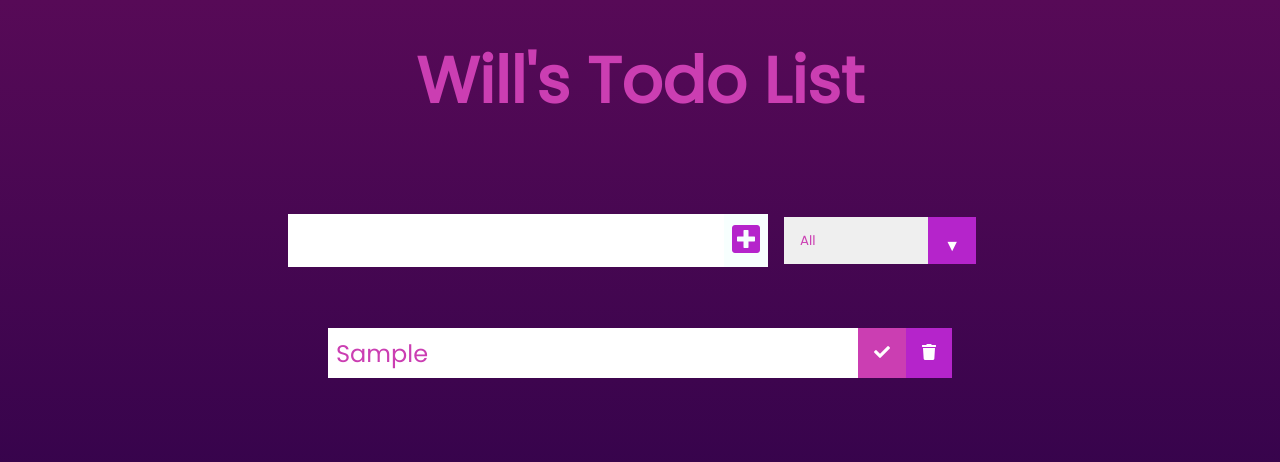
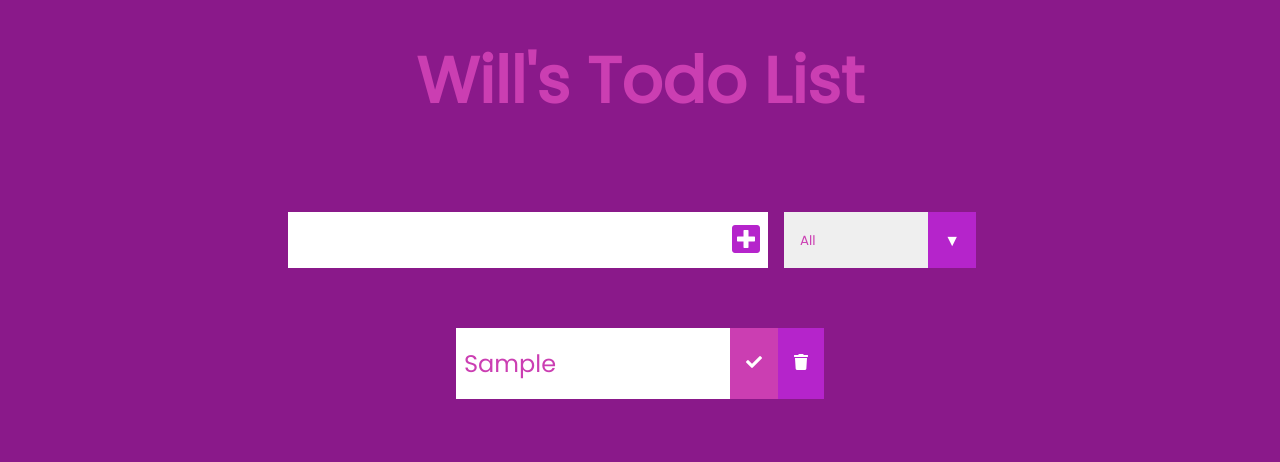
Before and after one commit to VyProductions/Todo_App, a React (Create React App) app: page / in a window 1280 px wide. Both pictures are taken after typing "Sample" into the empty fields and a click on the button 746 px from the left and 240 px from the top of the page. Shown: the top 462 px of the page. Built offline with nearby package versions, Linux system fonts and the light colour scheme.

Commit message:
Added hover highlight to todo entries, and added word wrapping to entries.

```diff
--- a/src/App.css
+++ b/src/App.css
@@ -4,13 +4,29 @@
     box-sizing: border-box;
   }
   body {
-    background-image: linear-gradient(180deg, #570A57 0%, #2E0249 75%);
+    background: #470947;
+    background-size: 175% 175%;
+    animation: gradient-anim 20s ease infinite;
     color: #cb3eb2;
     font-family: "Poppins", sans-serif;
     min-height: 100vh;
   }
   header {
     font-size: 2rem;
+    margin: auto;
+    text-align: center;
+  }
+
+  @keyframes gradient-anim {
+    0% {
+      background: #230023;
+    }
+    50% {
+      background: #8b198b;
+    }
+    100% {
+      background: #230023;
+    }
   }
 
   header,
@@ -22,17 +38,20 @@
   }
   form input,
   form button {
+    max-width: 50%;
+    height: 56px;
     padding: 0.5rem;
     font-size: 2rem;
     border: none;
     background: white;
+    color: #cb3eb2;
   }
   form input:focus {
     outline: none;
   }
   form button {
     color: #b524cb;
-    background: #f7fffe;
+    background: white;
     cursor: pointer;
     transition: all 0.3s ease;
   }
@@ -47,8 +66,9 @@
   }
 
   .todo-list {
-    min-width: 50%;
-    list-style: none;
+    min-width: 30%;
+    list-style:none;
+    transition: all 0.3s ease;
   }
 
   .todo {
@@ -59,13 +79,17 @@
     display: flex;
     justify-content: space-between;
     align-items: center;
-    transition: all 1s ease;
+    transition: all 0.5s ease;
   }
   .filter-todo {
     padding: 1rem;
+    color: #cb3eb2;
   }
   .todo li {
     flex: 1;
+  }
+  .todo:hover {
+    outline: 5px solid #cf83dbf6;
   }
 
   .trash-btn,
@@ -73,7 +97,10 @@
     background: #b524cb;
     color: white;
     border: none;
-    padding: 1rem;
+    padding-left: 1rem;
+    padding-right:1rem;
+    padding-top:1.65rem;
+    padding-bottom:1.65rem;
     cursor: pointer;
     font-size: 1rem;
     transition: all 0.3s ease;
@@ -84,6 +111,8 @@
   .todo-item {
     transition: all 0.3s ease;
     padding: 0rem 0.5rem;
+    overflow: hidden;
+    overflow-wrap: break-word;
   }
 
   .complete-btn:hover {
@@ -99,6 +128,7 @@
   }
 
   .fall {
+    outline: none;
     animation: fall-anim 0.5s ease forwards;
   }
 
@@ -119,6 +149,7 @@
     -webkit-appearance: none;
     -moz-appearance: none;
     -ms-appearance: none;
+    height:56px;
     appearance: none;
     outline: 0;
     box-shadow: none;
@@ -131,6 +162,7 @@
     margin: 1rem;
     position: relative;
     overflow: hidden;
+    max-width: 25%;
   }
   select {
     color: #cb3eb2;
--- a/src/components/Form.js
+++ b/src/components/Form.js
@@ -23,9 +23,9 @@ const Form = ({ todos, setTodos, inputText, setInputText, setStatus }) => {
     </button>
     <div className="select">
       <select onChange={statusHandler} name="todos" className="filter-todo">
-        <option value="all">All</option>
-        <option value="completed">Completed</option>
-        <option value="uncompleted">Uncompleted</option>
+        <option className="option-select" value="all">All</option>
+        <option className="option-select" value="completed">Completed</option>
+        <option className="option-select" value="uncompleted">Uncompleted</option>
       </select>
     </div>
   </form>
--- a/src/components/Todo.js
+++ b/src/components/Todo.js
@@ -21,6 +21,7 @@ const Todo = ( { setTodos, todos, todo, text } ) => {
       }
       return item;
     }))
+    console.log("Delete btn pressed.");
   };
   const animationEndHandler = ({ animationName }) => {
     if (animationName === "fall-anim") {
```
